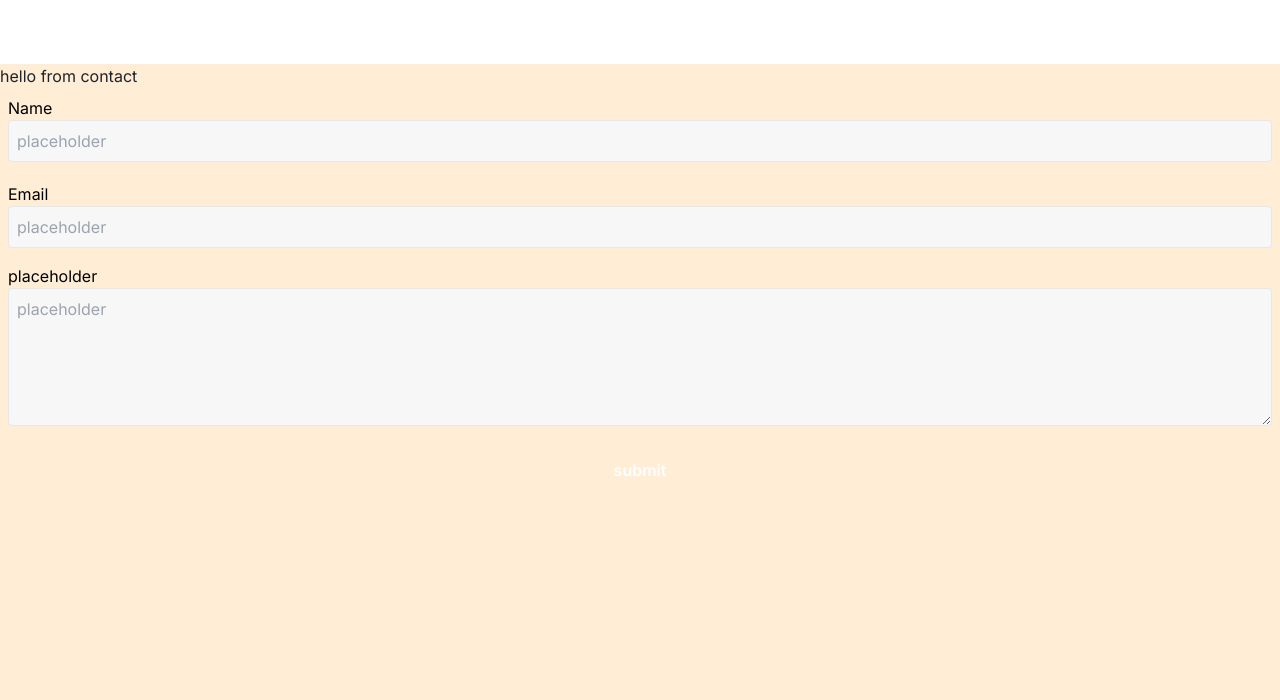
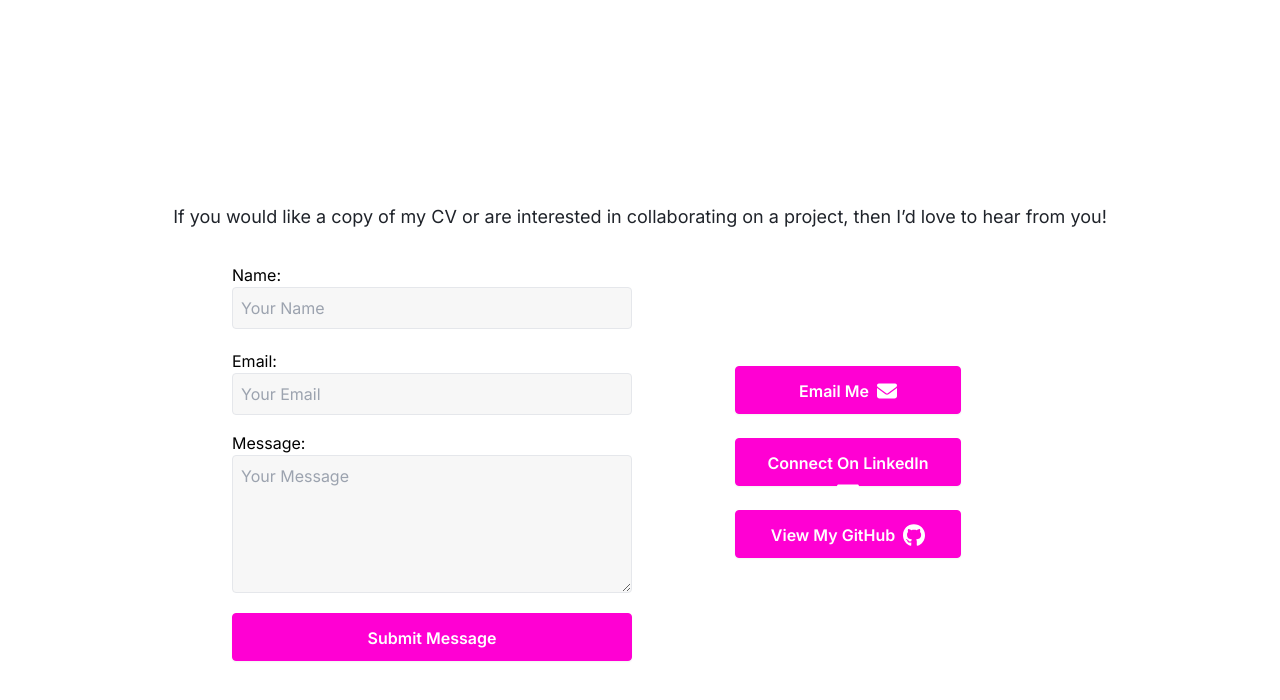
Before and after one commit to jbhall4291/next-portfolio, a Next.js app: page /contact in a window 1280 px wide. Shown: the top 700 px of the page. Built offline with nearby package versions, Linux system fonts and the light colour scheme.

Commit message:
style contact page

```diff
--- a/src/app/contact/page.js
+++ b/src/app/contact/page.js
@@ -4,12 +4,62 @@
 
 export default function Contact() {
     return (
-        <main className=" bg-orange-100  min-h-[calc(100vh-64px)]" >
-            hello from contact
+        <main className=" bg-white  min-h-[calc(100vh-64px)] p-2  flex flex-col justify-center items-center"  >
+            <h1 className="mb-8 text-lg">If you would like a copy of my CV or are interested in collaborating on a project, then I’d love to hear from you!</h1>
+
+            <div className="flex flex-col-reverse md:flex-row  w-full md:w-auto gap-x-4 gap-y-8">
+
+                <div className="md:w-[400px]">
+                    <ContactForm />
+                </div>
+                <div className="md:w-[400px] flex flex-col items-center gap-y-6 justify-center">
+
+
+                    <a href="mailto:jbhall4291@gmail.com" target="_blank" rel="noreferrer">
+                        <button
+                            type="submit"
+                            className=" btn btn-secondary px-5 py-3 flex flex-row justify-center items-center gap-x-2 w-[226px] rounded text-base font-semibold text-white"
+                        >
+                            <div>Email Me</div>
+
+                            <svg fill="white" width="20" xmlns="http://www.w3.org/2000/svg" viewBox="0 0 512 512"><path d="M48 64C21.5 64 0 85.5 0 112c0 15.1 7.1 29.3 19.2 38.4L236.8 313.6c11.4 8.5 27 8.5 38.4 0L492.8 150.4c12.1-9.1 19.2-23.3 19.2-38.4c0-26.5-21.5-48-48-48L48 64zM0 176L0 384c0 35.3 28.7 64 64 64l384 0c35.3 0 64-28.7 64-64l0-208L294.4 339.2c-22.8 17.1-54 17.1-76.8 0L0 176z" /></svg>
+
+                        </button>
+                    </a>
+
+                    <a href="https://www.linkedin.com/in/johnny-hall-dev/" target="_blank" rel="noreferrer">
+                        <button
+                            type="submit"
+                            className=" btn btn-secondary px-5 py-3 flex flex-row justify-center items-center gap-x-2 w-[226px]  rounded text-base font-semibold text-white"
+                        >
+                            <div>Connect On LinkedIn</div>
+
+
+                            <svg fill="white" width="22" xmlns="http://www.w3.org/2000/svg" viewBox="0 0 448 512"><path d="M416 32H31.9C14.3 32 0 46.5 0 64.3v383.4C0 465.5 14.3 480 31.9 480H416c17.6 0 32-14.5 32-32.3V64.3c0-17.8-14.4-32.3-32-32.3zM135.4 416H69V202.2h66.5V416zm-33.2-243c-21.3 0-38.5-17.3-38.5-38.5S80.9 96 102.2 96c21.2 0 38.5 17.3 38.5 38.5 0 21.3-17.2 38.5-38.5 38.5zm282.1 243h-66.4V312c0-24.8-.5-56.7-34.5-56.7-34.6 0-39.9 27-39.9 54.9V416h-66.4V202.2h63.7v29.2h.9c8.9-16.8 30.6-34.5 62.9-34.5 67.2 0 79.7 44.3 79.7 101.9V416z" /></svg>
+
+                        </button>
+                    </a>
+
+                    <a href="https://github.com/jbhall4291" target="_blank" rel="noreferrer">
+                        <button
+                            type="submit"
+                            className=" btn btn-secondary px-5 py-3 flex flex-row justify-center items-center gap-x-2  w-[226px] rounded text-base font-semibold text-white"
+                        >
+                            <div>View My GitHub </div>
+
+
+                            <svg fill="white" width="22" xmlns="http://www.w3.org/2000/svg" viewBox="0 0 496 512"><path d="M165.9 397.4c0 2-2.3 3.6-5.2 3.6-3.3 .3-5.6-1.3-5.6-3.6 0-2 2.3-3.6 5.2-3.6 3-.3 5.6 1.3 5.6 3.6zm-31.1-4.5c-.7 2 1.3 4.3 4.3 4.9 2.6 1 5.6 0 6.2-2s-1.3-4.3-4.3-5.2c-2.6-.7-5.5 .3-6.2 2.3zm44.2-1.7c-2.9 .7-4.9 2.6-4.6 4.9 .3 2 2.9 3.3 5.9 2.6 2.9-.7 4.9-2.6 4.6-4.6-.3-1.9-3-3.2-5.9-2.9zM244.8 8C106.1 8 0 113.3 0 252c0 110.9 69.8 205.8 169.5 239.2 12.8 2.3 17.3-5.6 17.3-12.1 0-6.2-.3-40.4-.3-61.4 0 0-70 15-84.7-29.8 0 0-11.4-29.1-27.8-36.6 0 0-22.9-15.7 1.6-15.4 0 0 24.9 2 38.6 25.8 21.9 38.6 58.6 27.5 72.9 20.9 2.3-16 8.8-27.1 16-33.7-55.9-6.2-112.3-14.3-112.3-110.5 0-27.5 7.6-41.3 23.6-58.9-2.6-6.5-11.1-33.3 2.6-67.9 20.9-6.5 69 27 69 27 20-5.6 41.5-8.5 62.8-8.5s42.8 2.9 62.8 8.5c0 0 48.1-33.6 69-27 13.7 34.7 5.2 61.4 2.6 67.9 16 17.7 25.8 31.5 25.8 58.9 0 96.5-58.9 104.2-114.8 110.5 9.2 7.9 17 22.9 17 46.4 0 33.7-.3 75.4-.3 83.6 0 6.5 4.6 14.4 17.3 12.1C428.2 457.8 496 362.9 496 252 496 113.3 383.5 8 244.8 8zM97.2 352.9c-1.3 1-1 3.3 .7 5.2 1.6 1.6 3.9 2.3 5.2 1 1.3-1 1-3.3-.7-5.2-1.6-1.6-3.9-2.3-5.2-1zm-10.8-8.1c-.7 1.3 .3 2.9 2.3 3.9 1.6 1 3.6 .7 4.3-.7 .7-1.3-.3-2.9-2.3-3.9-2-.6-3.6-.3-4.3 .7zm32.4 35.6c-1.6 1.3-1 4.3 1.3 6.2 2.3 2.3 5.2 2.6 6.5 1 1.3-1.3 .7-4.3-1.3-6.2-2.2-2.3-5.2-2.6-6.5-1zm-11.4-14.7c-1.6 1-1.6 3.6 0 5.9 1.6 2.3 4.3 3.3 5.6 2.3 1.6-1.3 1.6-3.9 0-6.2-1.4-2.3-4-3.3-5.6-2z" /></svg>
+
+                        </button>
+                    </a>
 
 
 
-            <ContactForm />
+
+
+                </div>
+
+            </div>
 
 
 
--- a/src/components/ContactForm.js
+++ b/src/components/ContactForm.js
@@ -100,7 +100,7 @@
     const { name, email, visaType, message } = formData;
 
     return (
-        <div className="flex flex-col gap-y-1.5 w-full mx-auto  items-center p-2 px-2 text-black font-customSans ">
+        <div className="flex flex-col gap-y-1.5 w-full mx-auto  items-center text-black font-customSans ">
             {formSubmitted ? (
                 <div className=" flex flex-col gap-y-3 text-center  justify-center  border-black border-[5px] p-8 -lg ">
                     <h2>thanks, {formData.name}.</h2>
@@ -116,7 +116,7 @@
                     <form onSubmit={handleSubmit} className="flex flex-col gap-y-4">
                         <div>
                             <p>
-                                <label>Name</label>
+                                <label>Name:</label>
                             </p>
                             <input
                                 className="bg-[#f7f7f7] border rounded border-solid w-full border-offBlack p-2   focus:outline focus:outline-highlight focus:border-highlight -lg"
@@ -125,7 +125,7 @@
                                 value={name}
                                 onChange={handleChange}
                                 onBlur={handleBlur}
-                                placeholder="placeholder"
+                                placeholder="Your Name"
                             />
                             <div className="h-1">
                                 {errors.name && <p className="text-red-500 text-xs">{errors.name}</p>}
@@ -134,7 +134,7 @@
 
                         <div>
                             <p>
-                                <label>Email</label>
+                                <label>Email:</label>
                             </p>
                             <input
                                 className="bg-[#f7f7f7] border rounded border-solid w-full border-offBlack p-2 focus:outline focus:outline-highlight focus:border-highlight -lg"
@@ -143,7 +143,7 @@
                                 value={email}
                                 onChange={handleChange}
                                 onBlur={handleBlur}
-                                placeholder="placeholder"
+                                placeholder="Your Email"
                             />
                             <div className="h1">
                                 {errors.email && <p className="text-red-500 text-xs">{errors.email}</p>}
@@ -153,7 +153,7 @@
 
                         <div>
                             <p>
-                                <label>placeholder</label>
+                                <label>Message:</label>
                             </p>
                             <textarea
                                 className="bg-[#f7f7f7] border rounded  border-solid w-full  block border-offBlack p-2  focus:outline focus:outline-highlight focus:border-highlight -lg"
@@ -162,7 +162,7 @@
                                 value={message}
                                 onChange={handleChange}
                                 onBlur={handleBlur}
-                                placeholder="placeholder"
+                                placeholder="Your Message"
                             />
                             <div className="h-1">
                                 {errors.message && <p className="text-red-500 text-xs">{errors.message}</p>}
@@ -170,10 +170,12 @@
                         </div>
                         <button
                             type="submit"
-                            className="px-5 py-3 flex flex-row justify-center items-center gap-x-2 bg-highlight hover:bg-highlight-dark rounded text-base font-semibold text-white w-full transition ease-in-out duration-[300ms]"
+                            className="btn btn-secondary px-5 py-3 flex flex-row justify-center items-center gap-x-2  rounded text-base font-semibold text-white w-full "
                         >
-                            submit
+                            Submit Message
                         </button>
+
+
                     </form>
                 </div>
             )}
```
